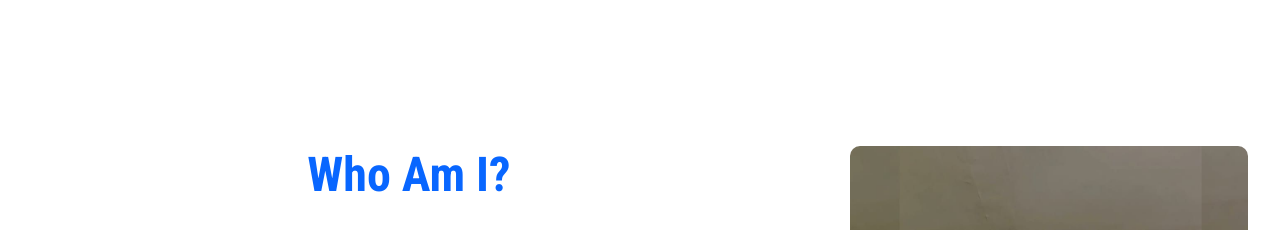
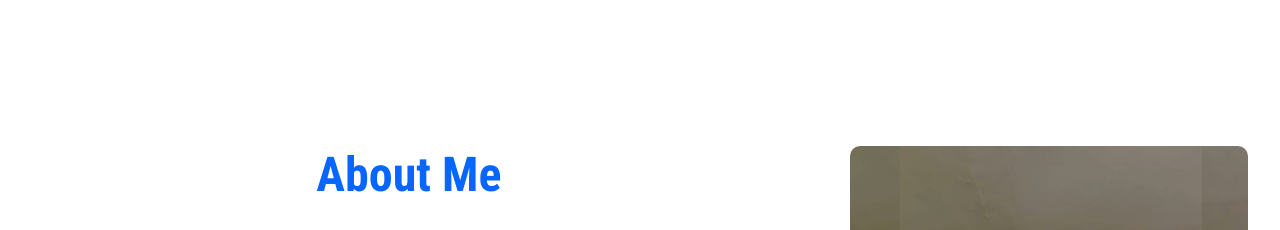
Before and after one commit to ford-HUB/Hellogar, a plain HTML site: page index.html in a window 1280 px wide. Shown: the part 503-733 px from the top of the page. Drawn offline with Linux system fonts and the light colour scheme.

Commit message:
Changing about me

```diff
--- a/index.html
+++ b/index.html
@@ -44,7 +44,7 @@
             <section id="AboutMe">
                 <div class="Center-Container">
                     <div class="Text-Container">
-                        <h1>Who Am I?</h1>
+                        <h1>About Me</h1>
                         <p>Hello! 🖐 I’m Cris Dyford C. Bonghanoy, a dedicated and aspiring web developer currently pursuing my studies in Barcher of Science Information Technology at University of Cebu Lapu lapu Mandaue. Based in Basak, Lapu-lapu City, I have a deep passion for web development and a strong desire to create projects that are both visually stunning and functionally robust. My goal is to become one of the most knowledgeable developers in the industry, continuously learning and improving my skill set through academic projects and personal initiatives.</p>
                     </div>
                 <div class="image-container">
```
